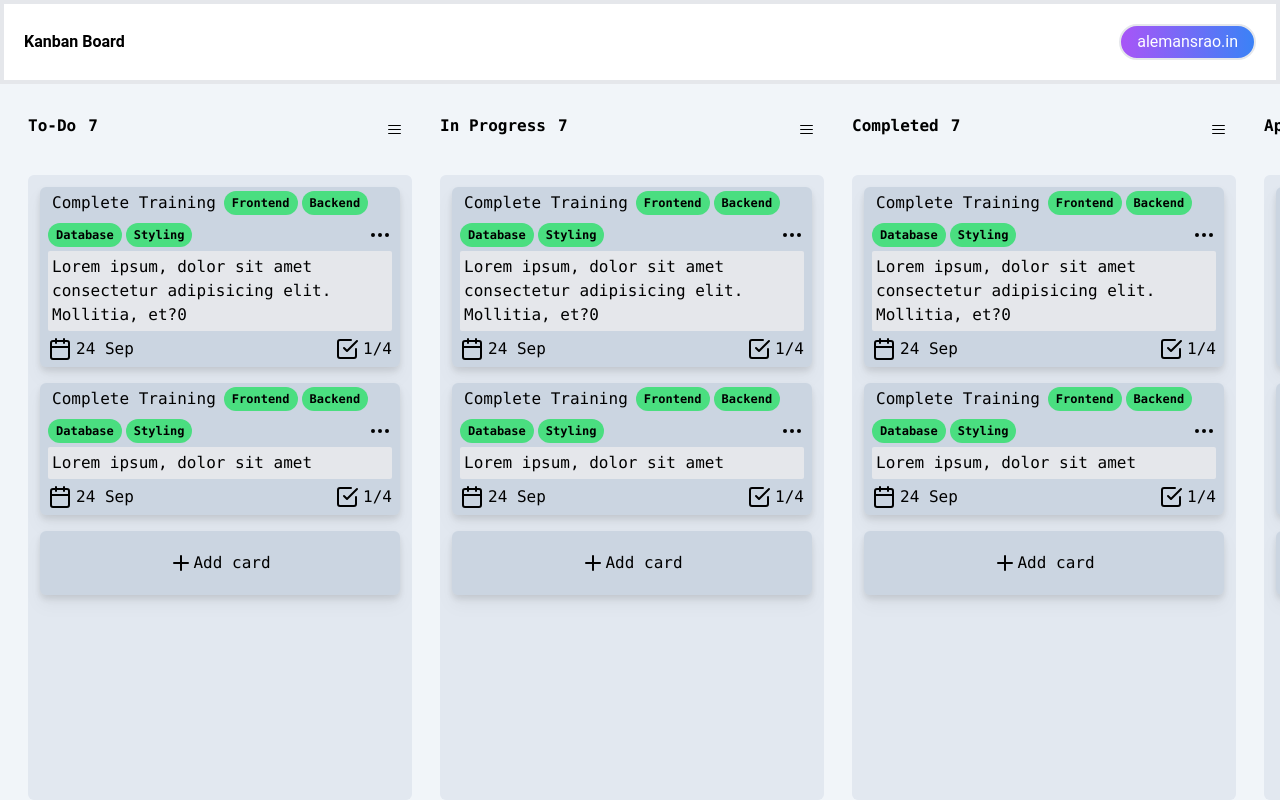
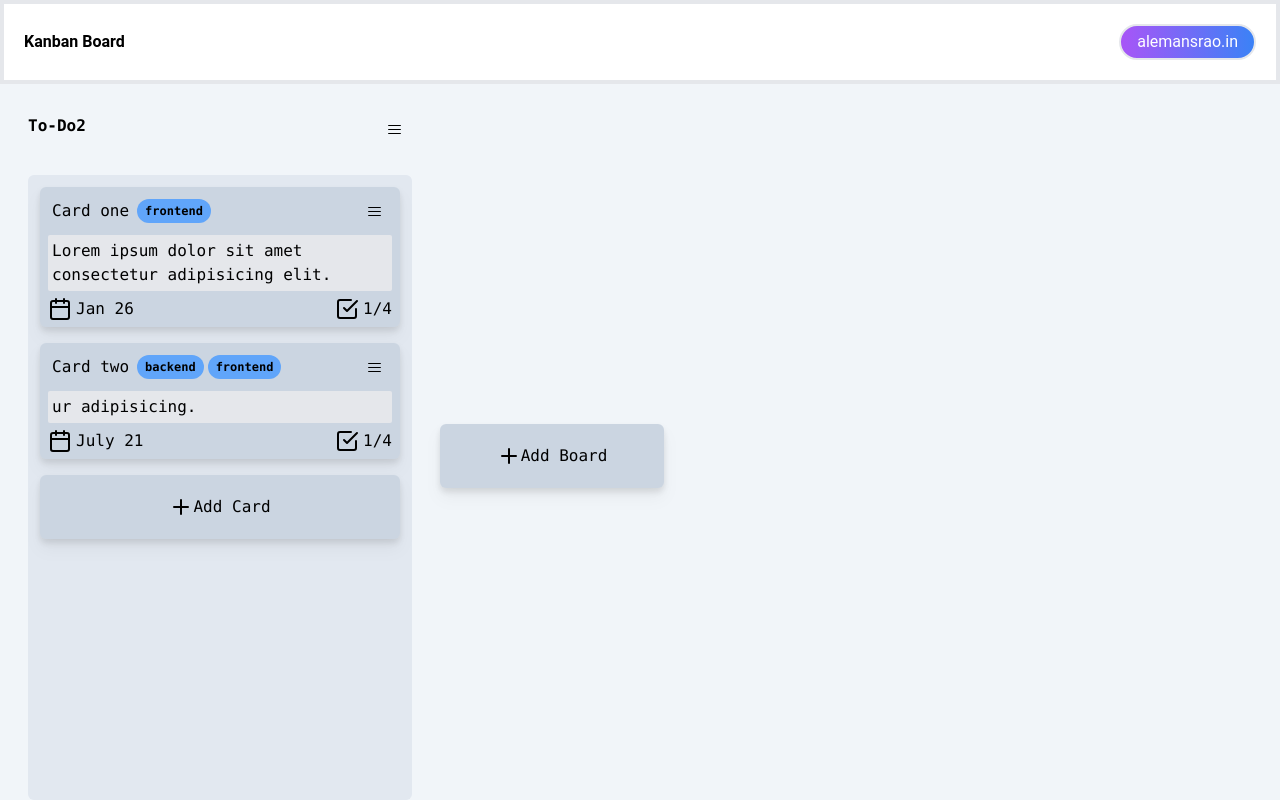
Before and after one commit to alemansrao/Kanban-Board, a React (Vite) app: page / in a window 1280 px wide. Built offline with nearby package versions, Linux system fonts and the light colour scheme.

Commit message:
Add and remove of board and card

```diff
--- a/src/App.jsx
+++ b/src/App.jsx
@@ -1,22 +1,126 @@
-import React from "react";
+import React, { useState } from "react";
 import "./App.css";
 import Board from "./Components/Board/Board";
 import Editable from "./Components/Editable/Editable";
 const App = () => {
+  const addCard = (title, board_id) => {
+    const card = {
+      id: Date.now() + Math.random() * 2,
+      title,
+      labels: [],
+      tasks: [],
+      description: [],
+      date: "",
+    };
+
+    const index = boards.findIndex((item) => item.id === board_id);
+    if (index < 0) return;
+
+    let tempBoard = [...boards];
+    tempBoard[index].cards.push(card);
+    setBoards(tempBoard);
+  };
+
+  const removeCard = (card_id, board_id) => {
+    const boardIndex = boards.findIndex((item) => item.id === board_id);
+    if (boardIndex < 0) return;
+    const cardIndex = boards[boardIndex].findIndex(
+      (item) => item.id === card_id
+    );
+    if (cardIndex < 0) return;
+
+    console.log("boards[boardIndex]:", boards[boardIndex]);
+
+    const tempBoard = [...boards];
+    tempBoard[boardIndex].cards.splice(cardIndex, 1);
+    setBoards(tempBoard);
+  };
+
+  const addBoard = (title) => {
+    setBoards([
+      ...boards,
+      {
+        id: Date.now() + Math.random(),
+        title,
+        cards: [],
+      },
+    ]);
+  };
+
+  const removeBoard = (board_id) => {
+    const tempBoard = boards.filter((item) => item.id !== board_id);
+    setBoards(tempBoard);
+  };
+
+  const [boards, setBoards] = useState([
+    {
+      id: Date.now() + Math.random() * 3,
+      title: "To-Do",
+      cards: [
+        {
+          id: Date.now() + Math.random(),
+          title: "Card one",
+          tasks: [],
+          labels: [
+            {
+              text: "frontend",
+              color: "blue",
+            },
+          ],
+          description:
+            "Lorem ipsum dolor sit amet consectetur adipisicing elit.",
+          date: "Jan 26",
+        },
+        {
+          id: Date.now() + Math.random(),
+          title: "Card two",
+          tasks: [],
+          labels: [
+            {
+              text: "backend",
+              color: "red",
+            },
+            {
+              text: "frontend",
+              color: "blue",
+            },
+          ],
+          description: "ur adipisicing.",
+          date: "July 21",
+        },
+      ],
+    },
+  ]);
+
   return (
     <div className="App h-screen w-screen flex flex-col ">
       <div className="app_navbar flex w-full p-5 border-4 border-solid justify-between">
         <h1 className="font-bold font-sans content-center">Kanban Board</h1>
-        <a href="http://alemansrao.in" className="text-white px-4 border-2 bg-gradient-to-r from-purple-500 to-blue-500 py-1 rounded-full">alemansrao.in</a>
+        <a
+          href="http://alemansrao.in"
+          className="text-white px-4 border-2 bg-gradient-to-r from-purple-500 to-blue-500 py-1 rounded-full"
+        >
+          alemansrao.in
+        </a>
       </div>
       <div className="app_outer flex-1 w-fill overflow-x-auto p-7 pb-0 bg-slate-100 snap-x snap-mandatory ">
         <div className="app_boards flex flex-row gap-7 min-w-fit h-full ">
-          <Board title="To-Do" />
+          {/* <Board title="To-Do" />
           <Board title="In Progress" />
           <Board title="Completed" />
-          <Board title="Approved" />
+          <Board title="Approved" /> */}
+          {boards.map((item) => (
+            <Board key={item.id} board={item} addCard={addCard} onRemoveBoard={removeBoard} removeCard={removeCard}/>
+          ))}
+
           <div className="add_board w-56 flex flex-col justify-around h-auto gap-7">
-          <Editable displayClass=""/>
+            <Editable
+              displayClass=""
+              text="Add Board"
+              onSubmit={(value) => {
+                addBoard(value);
+              }}
+            />
           </div>
         </div>
       </div>
--- a/src/Components/Board/Board.jsx
+++ b/src/Components/Board/Board.jsx
@@ -1,28 +1,34 @@
 import React, { useState } from "react";
 import Card from "../Card/Card";
 import Editable from "../Editable/Editable";
-import DropdownMenuDemo from "../Dropdown/Dropdown"
-
+import Dropdown from "../Dropdown/Dropdown";
+import "./board.css";
 function Board(props) {
   const [showDropdown, setShowDropdown] = useState(false);
   return (
     <div className="board flex-col flex gap-7 max-w-96 min-w-96 snap-center">
       <div className="board_top flex gap-3">
         <p className="board_top_title font-mono flex-1 flex align-middle font-bold">
-          {props.title}
-          <span className="px-3">7</span>
+          {props.board?.title} <span>{`   ${props.board?.cards?.length}`}</span>
         </p>
-        <div
-          className="board_top_more relative z-10 "
-        >
-
-          <DropdownMenuDemo/>
+        <div className="board_top_more relative z-10 ">
+          <Dropdown text="Delete Board" className="ml-auto" removeBoard={props.onRemoveBoard} boardId={props.board?.id}></Dropdown>
         </div>
       </div>
       <div className="board_cards bg-slate-200 flex flex-1 flex-col p-3 gap-4 rounded-md overflow-x-auto no-scrollbar">
-        <Card text="Lorem ipsum, dolor sit amet consectetur adipisicing elit. Mollitia, et?0" />
-        <Card text="Lorem ipsum, dolor sit amet " />
-        <Editable />
+        {props.board?.cards.map((item) => (
+          <Card key={item.id} text={item.title} card={item} removeCard={props.removeCard} boardId={props.board?.id}/>
+        ))}
+
+        {/* <Card text={props.board.cards[0].title} />
+        <Card text="Lorem ipsum, dolor sit amet " /> */}
+
+        <Editable
+          text="Add Card"
+          onSubmit={(value)=>props.addCard(value,props.board.id)}
+          boardId={props.board?.id}
+        />
+
       </div>
     </div>
   );
--- a/src/Components/Card/Card.jsx
+++ b/src/Components/Card/Card.jsx
@@ -1,25 +1,39 @@
 import React from "react";
 import { Calendar, CheckSquare, MoreHorizontal } from "react-feather";
 import Chip from "../Chip/Chip";
+import Dropdown from "../Dropdown/Dropdown";
 function Card(props) {
   return (
     <div className="card bg-slate-300 rounded-md drop-shadow-lg hover:shadow-lg active:shadow-2xl">
       <div className="card_top flex flex-row items-center min-h-12 gap-y-2 gap-1 px-2 py-1  flex-wrap">
         <div className="card_labels align-middle flex flex-row ">
-          <h1 className="px-1 font-mono">Complete Training</h1>
+          <h1 className="px-1 font-mono">{props.card.title}</h1>
         </div>
-        <Chip text="Frontend" />
+        {/* <Chip text="Frontend" />
         <Chip text="Backend" />
         <Chip text="Database" />
-        <Chip text="Styling" />
-        <MoreHorizontal className="cursor-pointer self-end ml-auto" />
+        <Chip text="Styling" /> */}
+        {props.card.labels.map((item) => (
+          <Chip key={item.id} text={item.text} color={item.color}/>
+        ))}
+        <Dropdown
+          className="cursor-pointer self-end ml-auto"
+          text="Delete Card"
+          removeCard={props.removeCard} cardId={props.card?.id} boardId={props.boardId}
+        ></Dropdown>
+        {/* <MoreHorizontal className="cursor-pointer self-end ml-auto" /> */}
       </div>
       <div className="card_title bg-gray-200 mx-2 rounded-sm p-1">
-        <h1 className="card_title_text font-mono">{props.text}</h1>
+        <h1 className="card_title_text font-mono">{props.card.description}</h1>
       </div>
       <div className="card_footer flex justify-between px-2 py-1 flex-row">
-        <p className="flex font-mono flex-row items-center"><Calendar className="mr-1"/> 24 Sep</p>
-        <p className="flex font-mono flex-row items-center"><CheckSquare className="mr-1" />1/4</p>
+        <p className="flex font-mono flex-row items-center">
+          <Calendar className="mr-1" /> {props.card.date}
+        </p>
+        <p className="flex font-mono flex-row items-center">
+          <CheckSquare className="mr-1" />
+          1/4
+        </p>
       </div>
     </div>
   );
--- a/src/Components/Chip/Chip.jsx
+++ b/src/Components/Chip/Chip.jsx
@@ -2,7 +2,7 @@ import React from "react";
 import { X } from "react-feather";
 function Chip(props) {
   return (
-    <div className="chip font-mono bg-green-400 rounded-full flex gap-1 items-center p-1 px-2 text-xs font-semibold flex-wrap">
+    <div className={`chip font-mono bg-blue-400 rounded-full flex gap-1 items-center p-1 px-2 text-xs font-semibold flex-wrap`}>
       {props.text}
       {props.close && <X className="max-h-4 cursor-pointer" onClick={props.onClose? props.onClose():void(0)}/>}
     </div>
--- a/src/Components/Dropdown/Dropdown.jsx
+++ b/src/Components/Dropdown/Dropdown.jsx
@@ -6,12 +6,12 @@ import {
   CheckIcon,
   ChevronRightIcon,
 } from "@radix-ui/react-icons";
-const DropdownMenuDemo = () => {
+const Dropdown = (props) => {
   return (
     <DropdownMenu.Root>
       <DropdownMenu.Trigger asChild>
         <button
-          className="rounded-full w-[35px] h-[35px] inline-flex items-center justify-center text-violet11"
+          className="w-[35px] ml-auto h-[35px] inline-flex items-center justify-center text-violet11"
           aria-label="Customise options"
         >
           <HamburgerMenuIcon />
@@ -23,16 +23,25 @@ const DropdownMenuDemo = () => {
           className="min-w-[220px] bg-white rounded-md p-[5px] shadow-[0px_10px_38px_-10px_rgba(22,_23,_24,_0.35),_0px_10px_20px_-15px_rgba(22,_23,_24,_0.2)] will-change-[opacity,transform] data-[side=top]:animate-slideDownAndFade data-[side=right]:animate-slideLeftAndFade data-[side=bottom]:animate-slideUpAndFade data-[side=left]:animate-slideRightAndFade"
           sideOffset={5}
         >
-          <DropdownMenu.Item
-            onClick={() => console.log("Clicked")}
-            className="group cursor-pointer text-[13px] leading-none text-violet11 rounded-[3px] flex items-center h-[25px] px-[5px] relative pl-[25px] select-none outline-none data-[disabled]:text-mauve8 data-[disabled]:pointer-events-none data-[highlighted]:bg-violet9 data-[highlighted]:text-violet1"
-          >
-            Delete Board{" "}
-          </DropdownMenu.Item>
+          {props.removeBoard ? (
+            <DropdownMenu.Item
+              onClick={() => props.removeBoard(props.boardId)}
+              className="group cursor-pointer text-[13px] leading-none text-violet11 rounded-[3px] flex items-center h-[25px] px-[5px] relative pl-[25px] select-none outline-none data-[disabled]:text-mauve8 data-[disabled]:pointer-events-none data-[highlighted]:bg-violet9 data-[highlighted]:text-violet1"
+            >
+              {props.text || "Delete Board"}
+            </DropdownMenu.Item>
+          ) : props.removeCard ? (
+            <DropdownMenu.Item
+              onClick={() => props.removeCard(props.cardId,props.boardId)}
+              className="group cursor-pointer text-[13px] leading-none text-violet11 rounded-[3px] flex items-center h-[25px] px-[5px] relative pl-[25px] select-none outline-none data-[disabled]:text-mauve8 data-[disabled]:pointer-events-none data-[highlighted]:bg-violet9 data-[highlighted]:text-violet1"
+            >
+              {props.text || "Delete Card"}
+            </DropdownMenu.Item>
+          ) : null}
         </DropdownMenu.Content>
       </DropdownMenu.Portal>
     </DropdownMenu.Root>
   );
 };
 
-export default DropdownMenuDemo;
+export default Dropdown;
```
Also changed, not shown: src/Components/Editable/Editable.jsx (+18 -6 lines), src/Components/Board/board.css (added).
